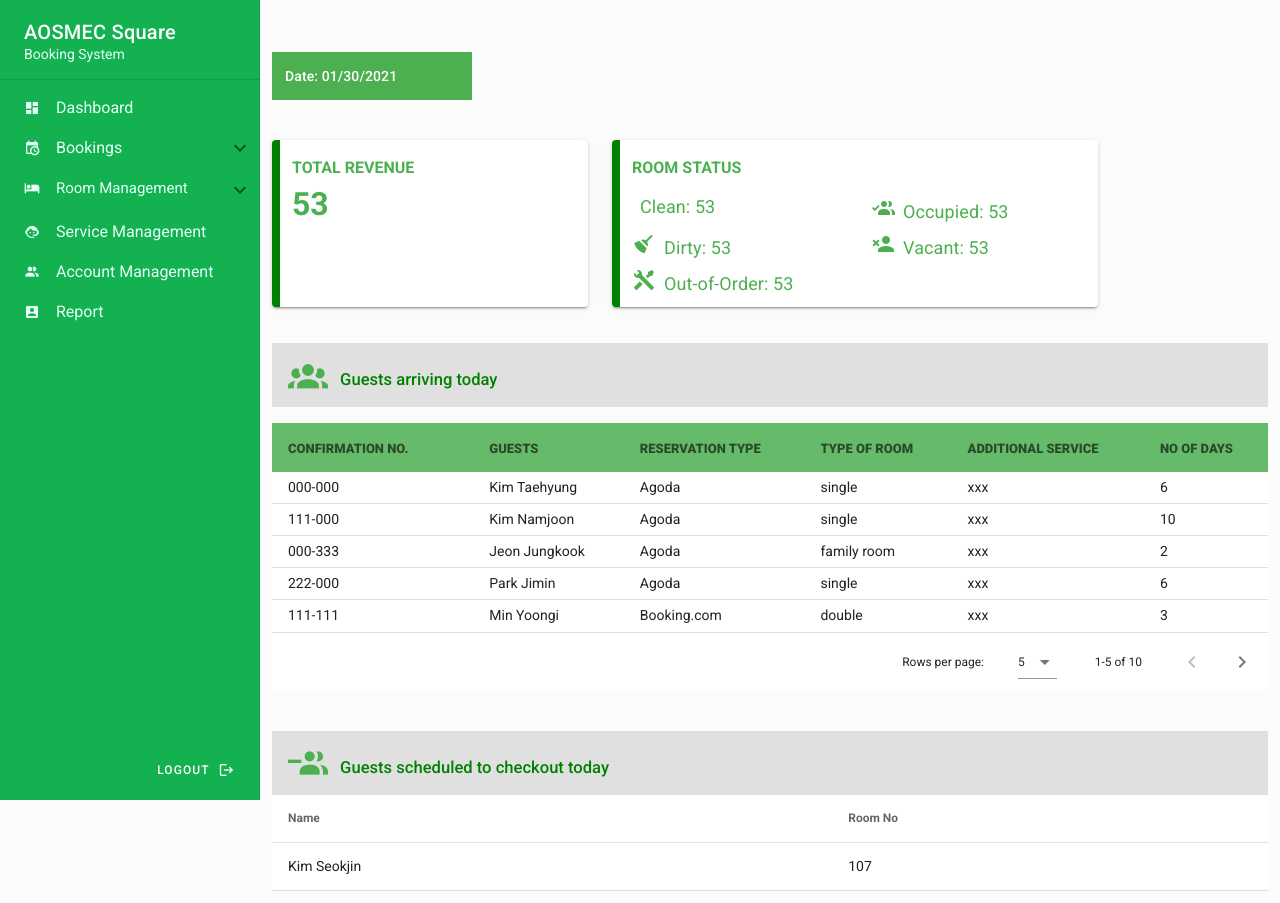
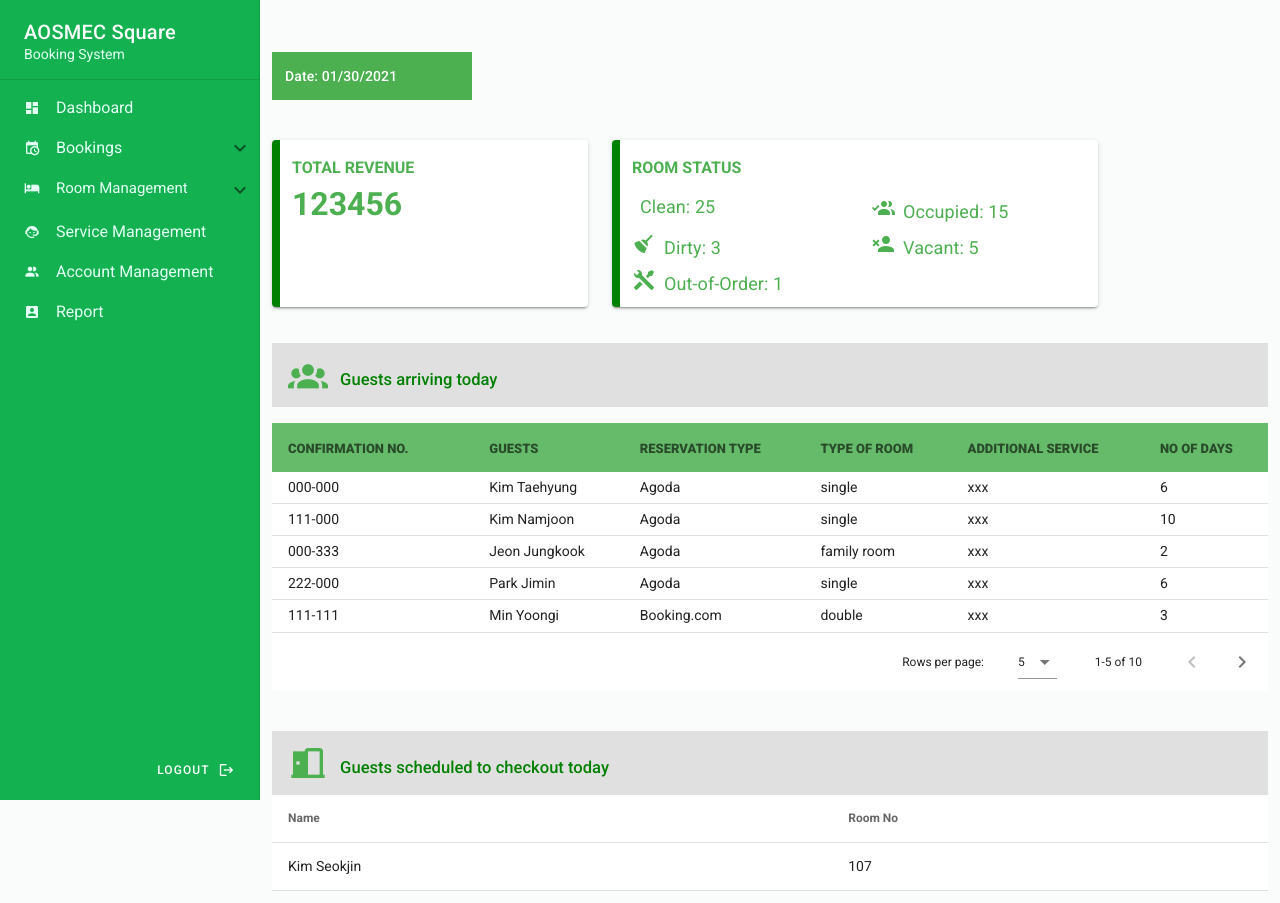
Before and after one commit to mikamikkz/AOSMECSystem, a Vue app in the folder aosmec/: page /dashboard in a window 1280 px wide. Built offline with nearby package versions, Linux system fonts and the light colour scheme.

Commit message:
j: fixed dashboard (data)

```diff
--- a/aosmec/src/views/Dashboard.vue
+++ b/aosmec/src/views/Dashboard.vue
@@ -14,7 +14,7 @@
           <v-card class="bordered" height="167px">
             <div class="col pa-3 py-4 green--text">
               <h4 class="text-truncate text-uppercase">Total Revenue</h4>
-              <h1>53</h1>
+              <h1>{{ totalRevenue }}</h1>
             </div>
           </v-card>
         </v-col>
@@ -28,28 +28,28 @@
               <v-row class="roomStatusRow">
                 <v-col class="roomStatusCol">
                   <v-icon left color="success" style="margin-bottom: 12px">mdi-sparkles</v-icon>
-                  <span class="roomStatusData">Clean: <span>53</span></span>
+                  <span class="roomStatusData">Clean: <span>{{ clean }}</span></span>
                 </v-col>
                 <v-col class="roomStatusCol">
                   <v-icon left color="success" style="margin-bottom: 12px">mdi-account-multiple-check</v-icon>
-                  <span class="roomStatusData">Occupied: <span>53</span></span>
+                  <span class="roomStatusData">Occupied: <span>{{ occupied }}</span></span>
                 </v-col>
               </v-row>
               <v-row class="roomStatusRow">
                 <v-col class="roomStatusCol">
                   <v-icon left color="success" style="margin-bottom: 12px">mdi-broom</v-icon>
-                  <span class="roomStatusData">Dirty: <span>53</span></span>
+                  <span class="roomStatusData">Dirty: <span>{{ dirty }}</span></span>
 
                 </v-col>
                 <v-col class="roomStatusCol">
                   <v-icon left color="success" style="margin-bottom: 12px">mdi-account-remove</v-icon>
-                  <span class="roomStatusData">Vacant: <span>53</span></span>
+                  <span class="roomStatusData">Vacant: <span>{{ vacant }}</span></span>
                 </v-col>
               </v-row>
               <v-row class="roomStatusRow">
                 <v-col class="roomStatusCol">
                   <v-icon left color="success" style="margin-bottom: 12px">mdi-tools</v-icon>
-                  <span class="roomStatusData">Out-of-Order: <span>53</span></span>
+                  <span class="roomStatusData">Out-of-Order: <span>{{ outOfOrder }}</span></span>
                 </v-col>
               </v-row>
             </v-card-text>
@@ -74,7 +74,7 @@
       <v-toolbar class="ml-0 mb-0 mt-10" flat color="grey lighten-2">
         <v-toolbar-title>
           <h5 class="font-weight-medium pa-0 ma-0 pt-3" style="color: green">
-            <v-icon x-large left color="success" style="margin-bottom: 12px">mdi-account-multiple-minus</v-icon>
+            <v-icon x-large left color="success" style="margin-bottom: 12px">mdi-door-open</v-icon>
             Guests scheduled to checkout today
           </h5>
         </v-toolbar-title>
@@ -118,6 +118,14 @@ export default {
   data() {
     return {
       date: "",
+      totalRevenue: "123456",
+      // room status
+      clean: "25",
+      dirty: "3",
+      outOfOrder: "1",
+      occupied: "15",
+      vacant: "5",
+      // tables
       headers: [
         {
           text: "Confirmation No.",
```
